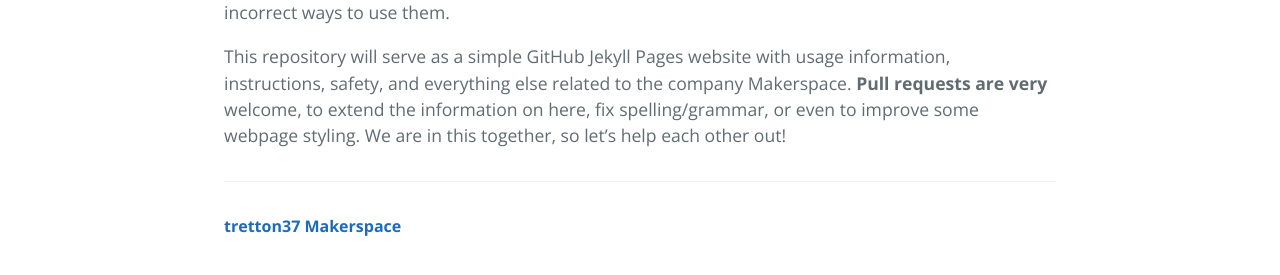
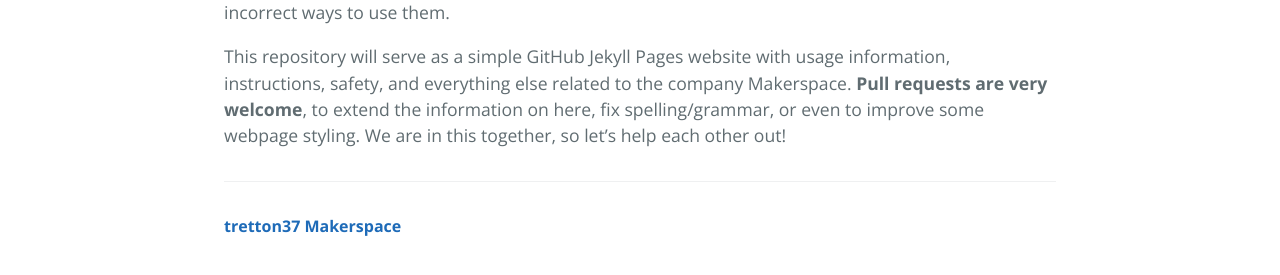
Before and after one commit to Cyberlane/tretton37-makerspace, a Jekyll site: the page built from _pages/home.md, in a window 1280 px wide. Shown: the part 558-833 px from the top of the page. Built offline with Jekyll 4.4.1, drawn with Linux system fonts in a browser that asks for light colours; Markdown is read by kramdown in place of the engine named in the settings.

```diff
--- a/_pages/home.md
+++ b/_pages/home.md
@@ -8,4 +8,4 @@ title:        Home
 
 Slowly , but surely we are beginning to build our own Makerspace within tretton37\. Our very first bit of hardware has arrived, the [Ultimaker 2](https://ultimaker.com/en/products/ultimaker-2-family/ultimaker-2). Like all tools, there are correct ways to use them, and incorrect ways to use them.
 
-This repository will serve as a simple GitHub Jekyll Pages website with usage information, instructions, safety, and everything else related to the company Makerspace. **Pull requests are very** welcome, to extend the information on here, fix spelling/grammar, or even to improve some webpage styling. We are in this together, so let's help each other out!
+This repository will serve as a simple GitHub Jekyll Pages website with usage information, instructions, safety, and everything else related to the company Makerspace. **Pull requests are very welcome**, to extend the information on here, fix spelling/grammar, or even to improve some webpage styling. We are in this together, so let's help each other out!
```
